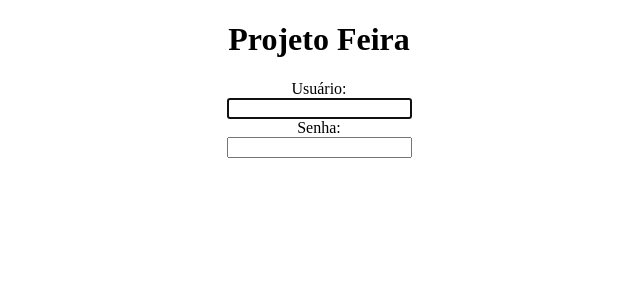
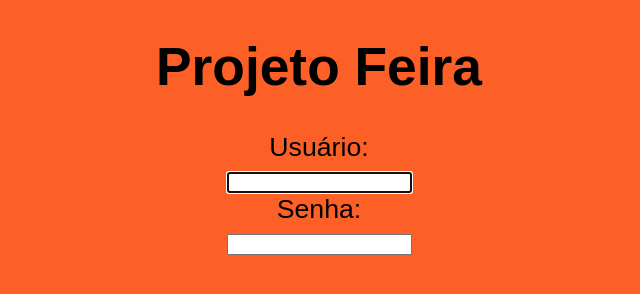
Before and after one commit to irmoura/fcamara, a plain HTML site: page login/index.html in a window 1280 px wide. Shown: the whole page, without its empty margins (321-961 px from the left). Drawn offline with nearby package versions, Linux system fonts and the light colour scheme; no server answers.

Commit message:
Alterações simples
Modificações na parte CSS do arquivo

```diff
--- a/login/index.html
+++ b/login/index.html
@@ -7,13 +7,19 @@
     <style>
         body{
             text-align: center;
+            background-color: #fc6027;
+            color: black;
+            font: normal 20pt Arial;
+        }
+        h1{
+            color: black;
         }
     </style>
 </head>
 <body>
     <h1>Projeto Feira</h1>
     Usuário:<br>
-	<input type="text" name="usuario" required autofocus maxlength="5"><br>
+	<input type="text" name="usuario" required autofocus><br>
 	Senha:<br>
     <input type="password" name="senha"><br>
     <script src="https://ajax.googleapis.com/ajax/libs/jquery/3.4.1/jquery.min.js"></script>
```
